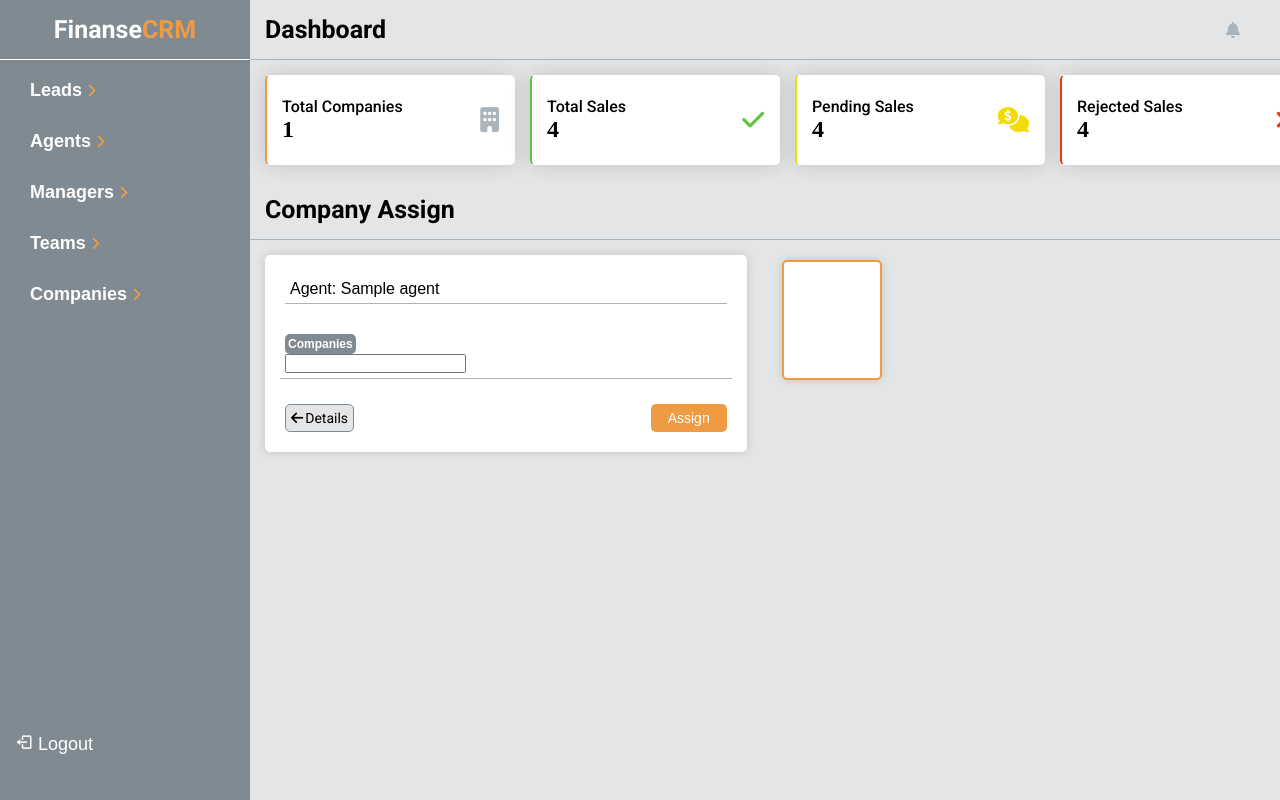
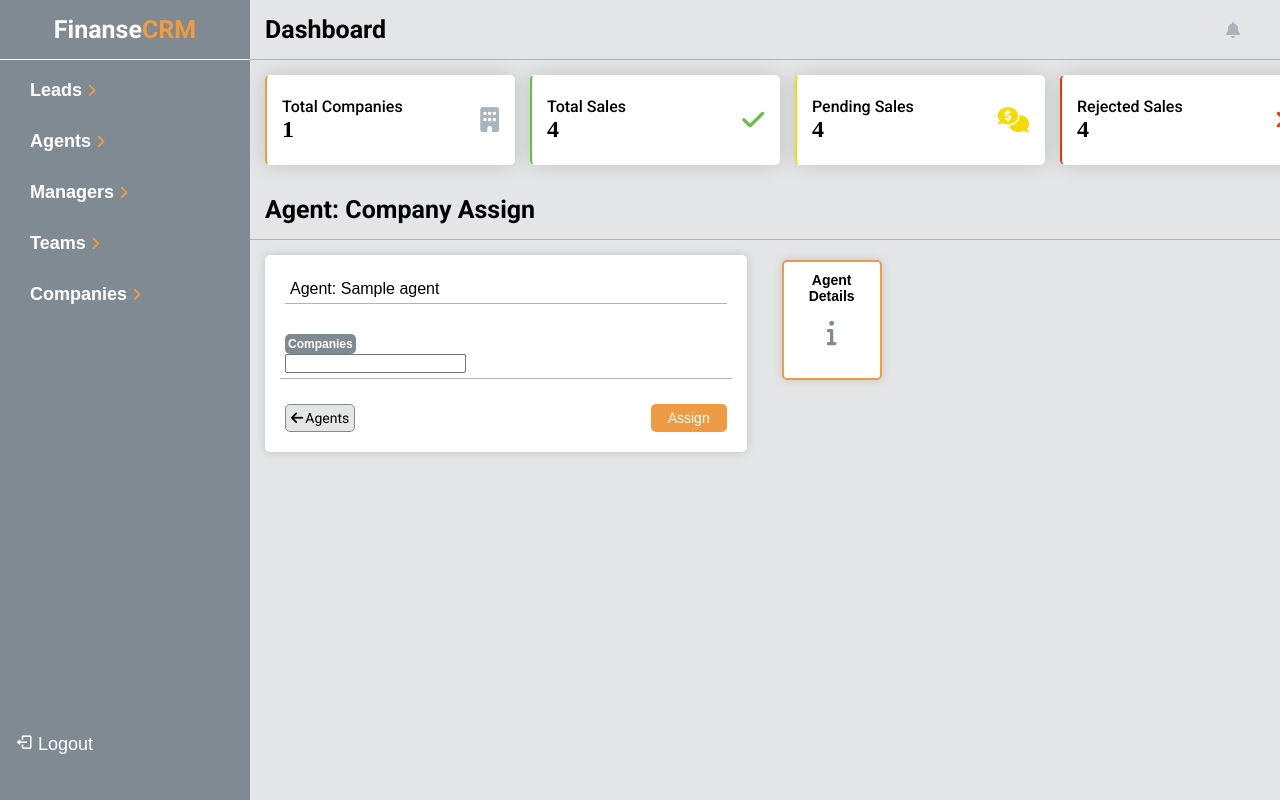
Before and after one commit to nxfive/finanse-crm, a Django app: template templates/agents/agent_assign_company.html in a window 1280 px wide; the page is wider, and only the part inside the window is pictured. Run offline with Django 5.2, Linux system fonts and the light colour scheme; the template is opened without the code that fills it: most values are stand-ins (such as "Sample title", 1, 10 or a date in 2020); form fields are guessed from the names that the template uses.

Commit message:
feat: Change button name Details to Agents and his url

```diff
--- a/templates/agents/agent_assign_company.html
+++ b/templates/agents/agent_assign_company.html
@@ -6,7 +6,7 @@
 
 <div class="model-container">
     <div class="title">
-        <h1>Company Assign</h1>
+        <h1>Agent: Company Assign</h1>
     </div>
     <div class="model-cont">
         <div class="model-content">
@@ -21,7 +21,11 @@
                     </div>
                 </div>
                 <div class="model-element-action">
-                    <a href="{% url 'agents:agent-detail' agent.pk %}"><i class="fa-solid fa-arrow-left"></i>Details</a>
+                    {% if user.is_superuser %}
+                    <a href="{% url 'agents:agent-list' %}"><i class="fa-solid fa-arrow-left"></i>Agents</a>
+                    {% else %}
+                    <a href="{% url 'teams:agents:agent-list' team.slug %}"><i class="fa-solid fa-arrow-left"></i>Agents</a>
+                    {% endif %}
                     <button type="submit" class="btn-agent-up">Assign</button>
                 </div>
             </form>
@@ -33,10 +37,10 @@
                     <a href="{% url 'agents:agent-detail' agent.pk %}">
                     {% elif manager and team.manager.user == request.user %}
                     <a href="{% url 'teams:agents:agent-detail' team.slug agent.pk %}">
+                    {% endif %}
                         <h3>Agent Details</h3>
                         <p class="det-icon"><i class="fa-solid fa-info"></i></p>
                     </a>
-                    {% endif %}
                 </li>
                 {% if user.is_superuser %}
                 <li>
```
